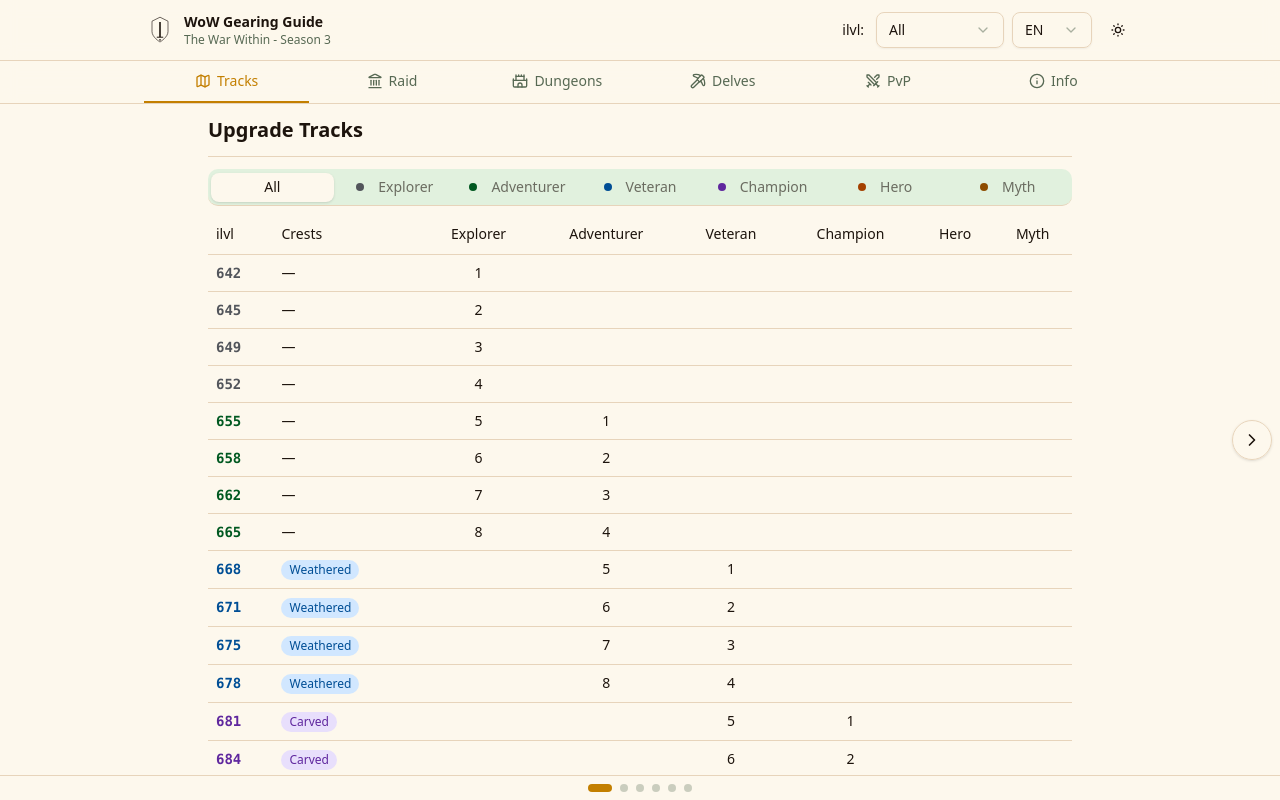
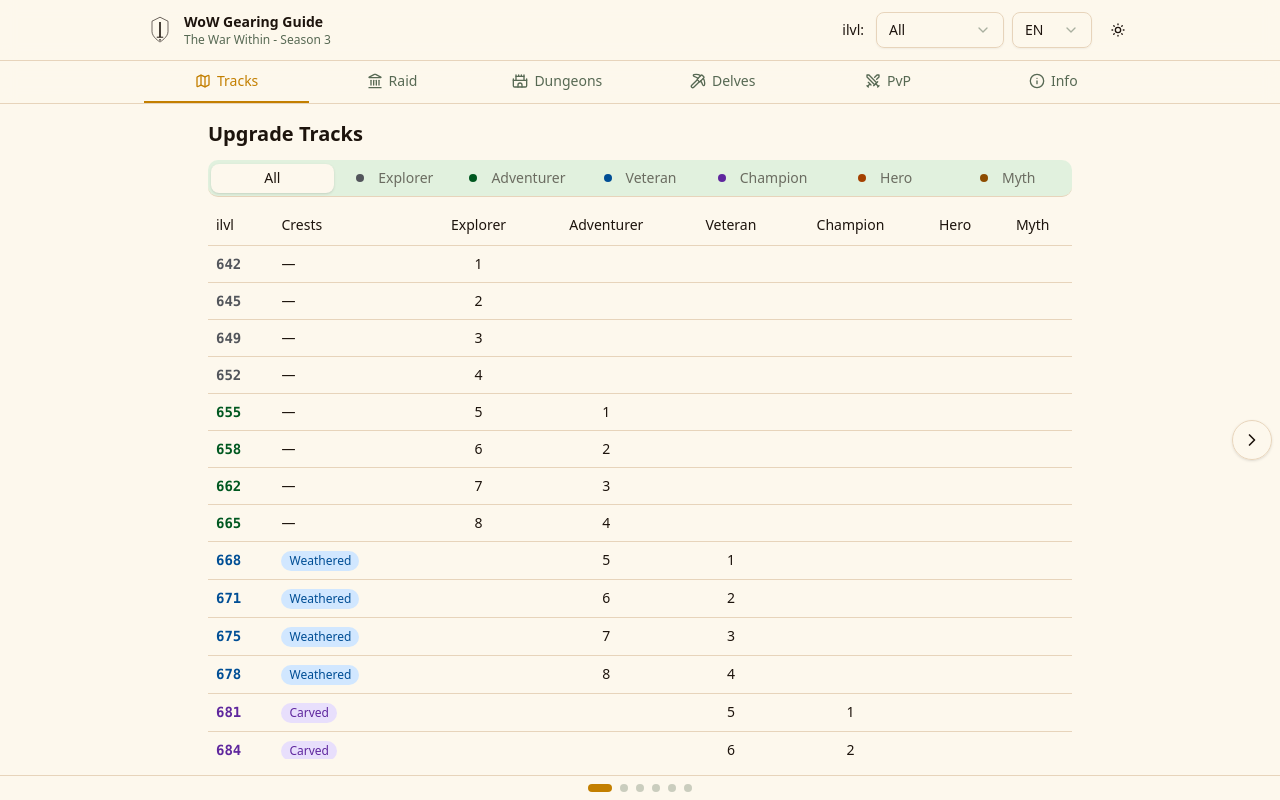
Before and after one commit to VMIbharel/wow-gearing-guide, an Astro site: page / in a window 1280 px wide. Built offline with nearby package versions, Linux system fonts and the light colour scheme; Astro itself is replaced by a stand-in of ours; some packages are replaced by stand-ins of ours.

Commit message:
Refactor GearingGuideContent: use useLayoutEffect for scroll position restoration and improve activeSection handling

```diff
--- a/src/components/GearingGuide.tsx
+++ b/src/components/GearingGuide.tsx
@@ -1,4 +1,4 @@
-import { useState, useRef, useEffect, useCallback, useMemo } from "react";
+import { useState, useRef, useEffect, useLayoutEffect, useCallback, useMemo } from "react";
 import { ChevronLeft, ChevronRight, Swords, Map, Landmark, Pickaxe, Castle, Info } from "lucide-react";
 import { I18nProvider, useI18n, useGearingData } from "@/i18n";
 import { UpgradeTracksSection } from "./sections/UpgradeTracksSection";
@@ -36,6 +36,8 @@ function GearingGuideContent() {
   const [currentIlvl, setCurrentIlvl] = useState<number | null>(null);
   const [activeSection, setActiveSection] = useState(0);
   const scrollRef = useRef<HTMLDivElement>(null);
+  const activeSectionRef = useRef(activeSection);
+  activeSectionRef.current = activeSection;
 
   const sections = useMemo(() => [
     { id: "tracks", label: t("nav.tracks"), icon: Map },
@@ -53,9 +55,12 @@ function GearingGuideContent() {
     container.scrollTo({ left: index * container.offsetWidth, behavior: "smooth" });
   }, []);
 
-  // Sync activeSection with scroll container: it remounts at position 0 on language change
-  useEffect(() => {
-    if (!data) setActiveSection(0);
+  // Restore scroll position before paint when data reloads (language change remounts the container at 0)
+  useLayoutEffect(() => {
+    if (!data) return;
+    const container = scrollRef.current;
+    if (!container) return;
+    container.scrollLeft = activeSectionRef.current * container.offsetWidth;
   }, [data]);
 
   useEffect(() => {
@@ -130,8 +135,8 @@ function GearingGuideContent() {
         >
           {/* Panel: Upgrade Tracks */}
           <section className="w-full shrink-0 snap-center flex flex-col">
-            <div className="mx-auto w-full max-w-4xl px-4 flex flex-col flex-1 min-h-0">
-              <h2 className="text-xl font-semibold py-3 mb-3 border-b">{t("sections.upgradeTracks")}</h2>
+            <div className="mx-auto w-full max-w-4xl px-4 py-4 flex flex-col flex-1 min-h-0">
+              <h2 className="text-xl font-semibold mb-3">{t("sections.upgradeTracks")}</h2>
               <UpgradeTracksSection tracks={data.upgradeTracks} currentIlvl={currentIlvl} />
             </div>
           </section>
```
